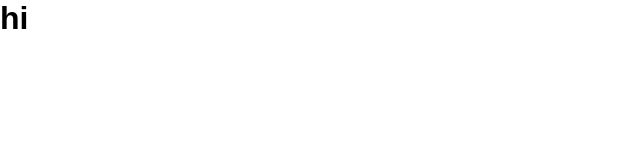
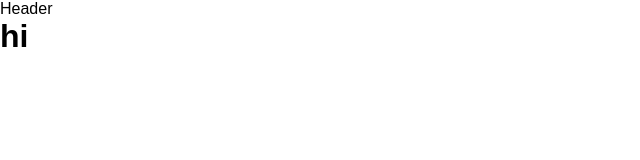
Before and after one commit to sora-aa/Next-Class, a Next.js app: page / in a window 1280 px wide. Shown: the top 160 px of the page, without its empty margins (0-640 px from the left). Built offline with nearby package versions, Linux system fonts and the light colour scheme.

Commit message:
Headerコンポーネントの追加とレイアウトへの組み込み

```diff
--- a/src/app/layout.tsx
+++ b/src/app/layout.tsx
@@ -1,5 +1,6 @@
 import type { Metadata } from "next";
 import "./globals.css";
+import Header from "@/components/Header/Header";
 
 export const metadata: Metadata = {
   title: "Create Next App",
@@ -13,6 +14,7 @@
 }>) {
   return (
     <html lang="ja">
+      <Header />
       <body>{children}</body>
     </html>
   );
--- /dev/null
+++ b/src/components/Header/Header.tsx
@@ -0,0 +1,5 @@
+const Header = () => {
+  return <div>Header</div>;
+};
+
+export default Header;
```
Also changed, not shown: src/components/Header/Header.module.css (added).
